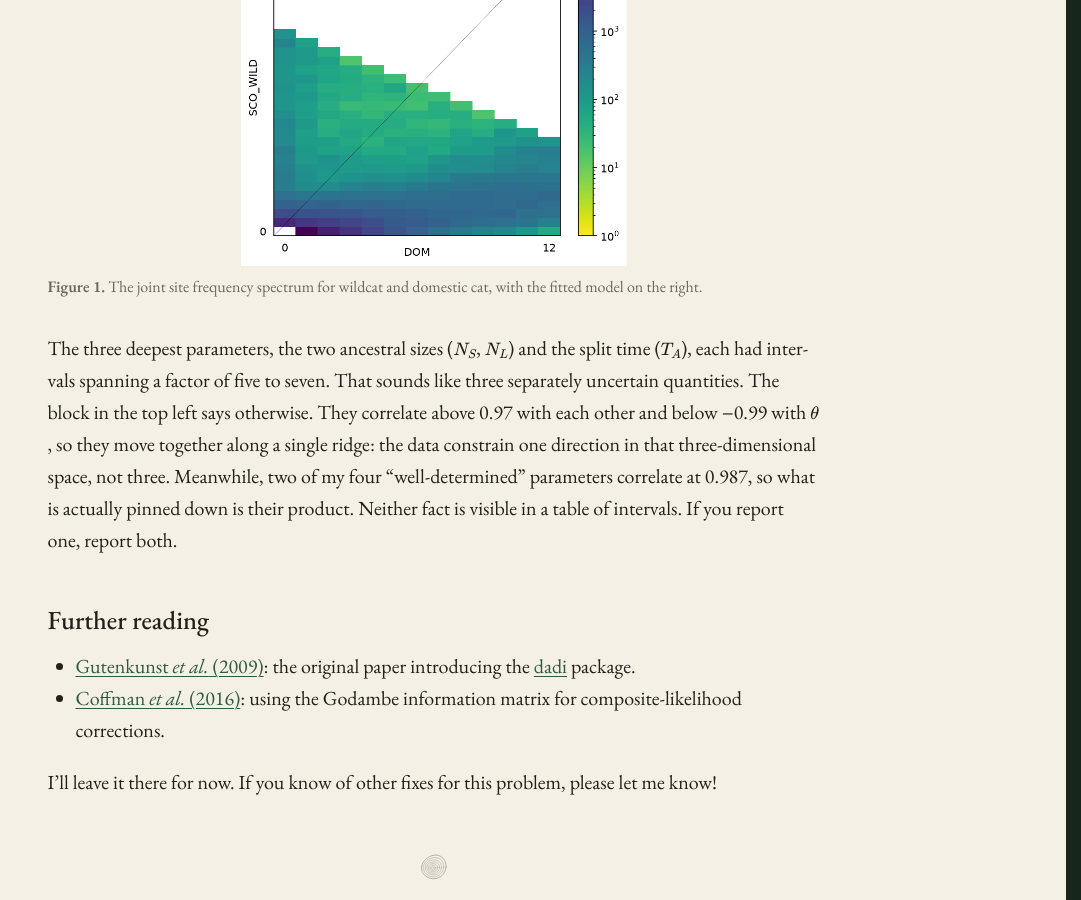
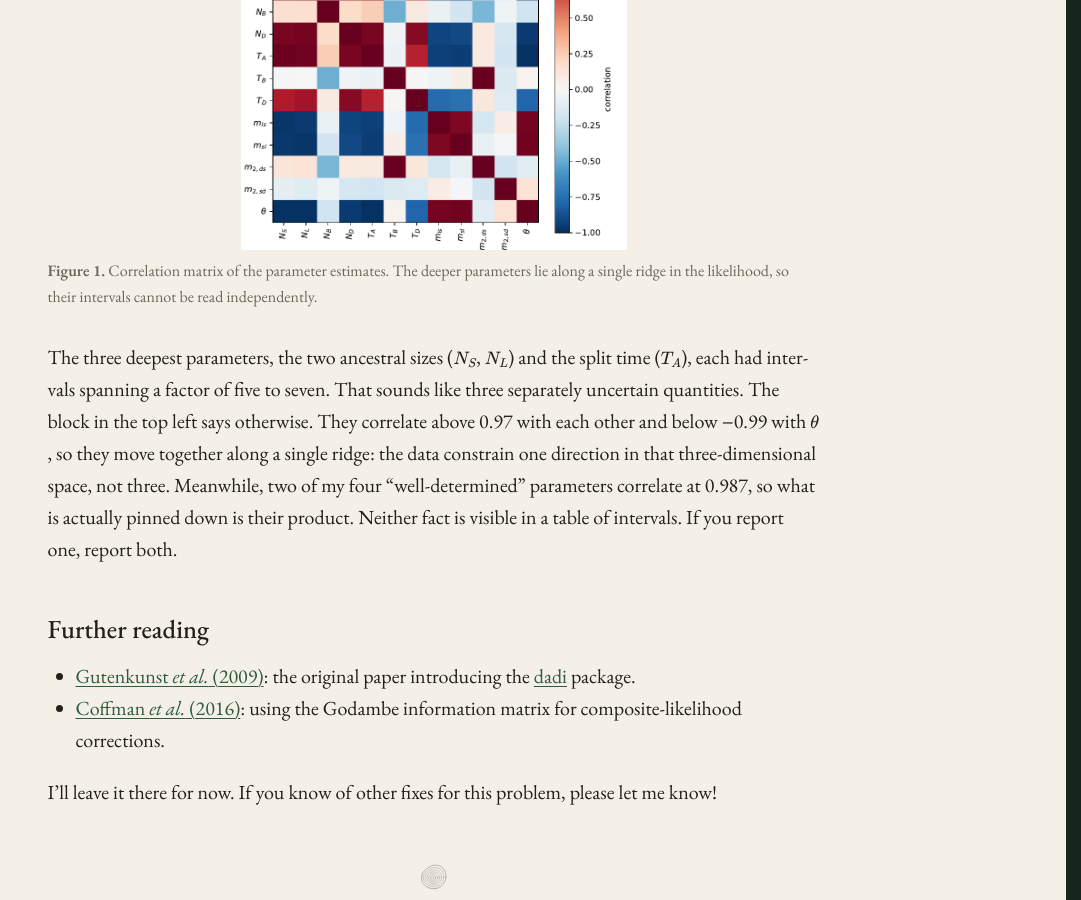
Before and after one commit to timj-wood/timj-wood.github.io, a Jekyll site: the page built from _posts/blog/2026-09-03-composite-likelihood.md, in a window 1280 px wide and 900 px high, scrolled down 4328 px. Shown: the whole window, without its empty margins (199-1280 px from the left). Built offline with Jekyll 4.4.1, drawn with Linux system fonts in a browser that asks for light colours; some of the changed text lies outside the part shown.

Commit message:
Update 2026-09-03-composite-likelihood.md

```diff
--- a/_posts/blog/2026-09-03-composite-likelihood.md
+++ b/_posts/blog/2026-09-03-composite-likelihood.md
@@ -88,8 +88,8 @@ corr   = cov / np.outer(se, se)
 I consider the last line of that code block non-negotiable. Even corrected intervals are marginal: each describes one parameter while all the others are free to move. A table of intervals therefore hides how the parameters trade off against each other. Here is the correlation matrix for the wildcat model:
 
 <figure>
-  <img src="/images/wildcat/jsfs.png" alt="A joint site frequency spectrum" class="half">
-  <figcaption><strong>Figure 1.</strong> The joint site frequency spectrum for wildcat and domestic cat, with the fitted model on the right.</figcaption>
+  <img src="/images/wildcat/corr.png" alt="Parameter correlation matrix" class="half">
+  <figcaption><strong>Figure 1.</strong> Correlation matrix of the parameter estimates. The deeper parameters lie along a single ridge in the likelihood, so their intervals cannot be read independently.</figcaption>
 </figure>
 
 The three deepest parameters, the two ancestral sizes ($N_S$, $N_L$) and the split time ($T_A$), each had intervals spanning a factor of five to seven. That sounds like three separately uncertain quantities. The block in the top left says otherwise. They correlate above 0.97 with each other and below −0.99 with $\theta$, so they move together along a single ridge: the data constrain one direction in that three-dimensional space, not three. Meanwhile, two of my four "well-determined" parameters correlate at 0.987, so what is actually pinned down is their product. Neither fact is visible in a table of intervals. If you report one, report both.
```
